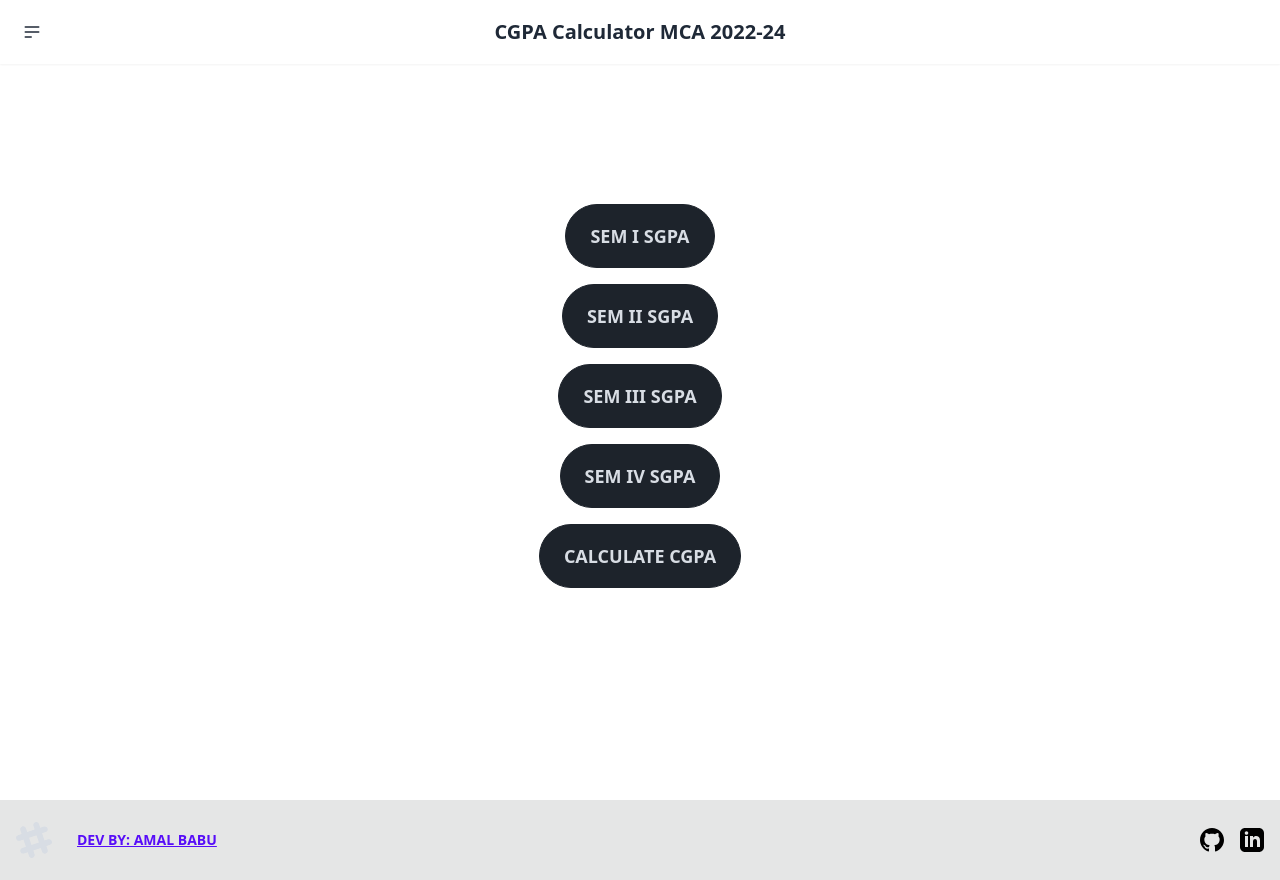
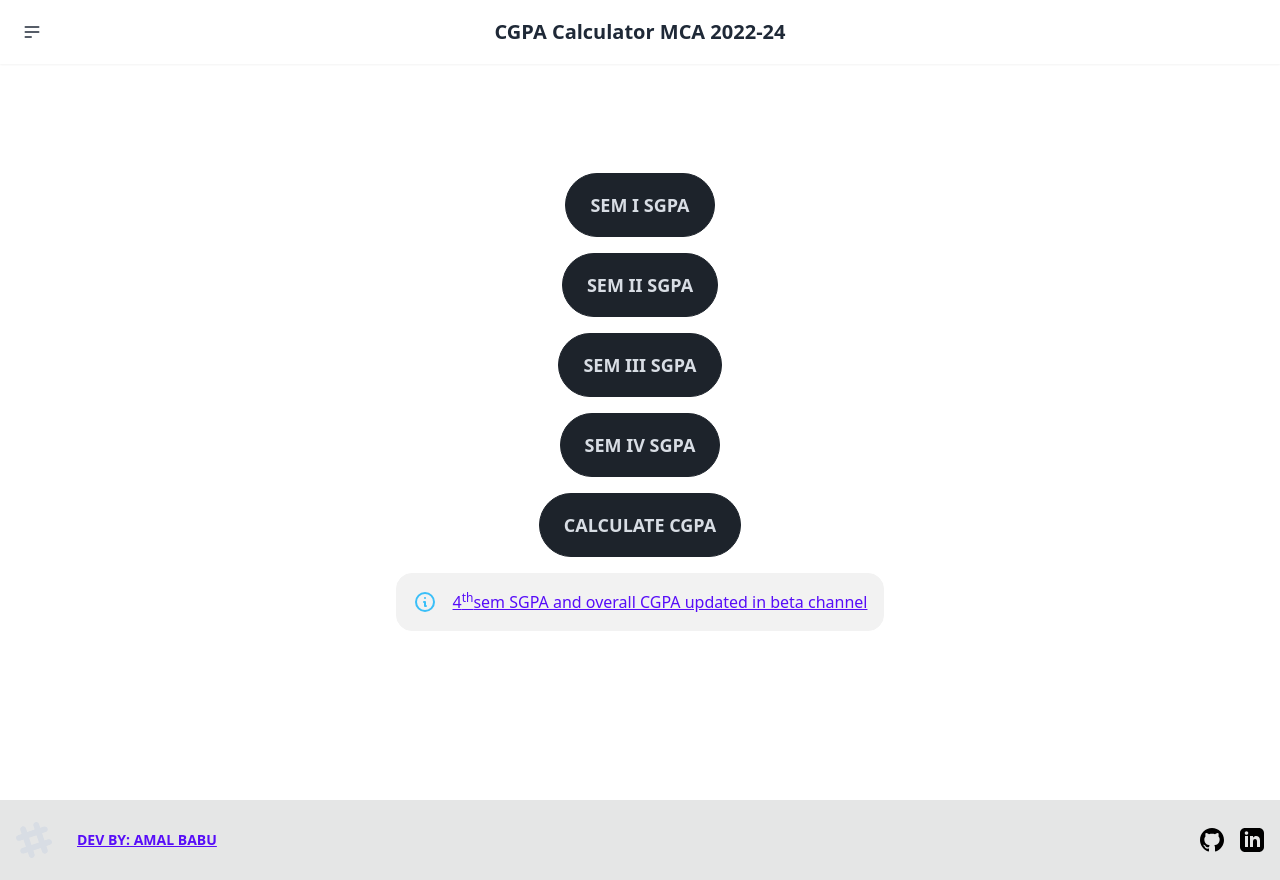
Before and after one commit to amal-babu-git/cgpa-mca-vtu-2022-24, a React (Vite) app: page / in a window 1280 px wide. Built offline with nearby package versions, Linux system fonts and the light colour scheme; no server answers.

Commit message:
home page alert

```diff
--- a/src/components/home/Home.jsx
+++ b/src/components/home/Home.jsx
@@ -1,4 +1,4 @@
-import { useNavigate } from "react-router-dom";
+import { Link, useNavigate } from "react-router-dom";
 
 const Home = () => {
 	const navigate = useNavigate();
@@ -66,6 +66,34 @@ const Home = () => {
 							Calculate CGPA
 						</button>
 					</div>
+
+					{/* home page alert  */}
+					<div className="mt-3">
+						<div
+							role="alert"
+							className="alert"
+						>
+							<svg
+								xmlns="http://www.w3.org/2000/svg"
+								fill="none"
+								viewBox="0 0 24 24"
+								className="stroke-info h-6 w-6 shrink-0"
+							>
+								<path
+									strokeLinecap="round"
+									strokeLinejoin="round"
+									strokeWidth="2"
+									d="M13 16h-1v-4h-1m1-4h.01M21 12a9 9 0 11-18 0 9 9 0 0118 0z"
+								></path>
+							</svg>
+							<span>
+								<Link className="link-primary underline" to={"https://cgpa-sgpa--beta-4vi7tum2.web.app/"}>
+									4<sup>th</sup>sem SGPA and overall CGPA updated in beta
+									channel
+								</Link>
+							</span>
+						</div>
+					</div>
 				</div>
 			</div>
 		</>
```
